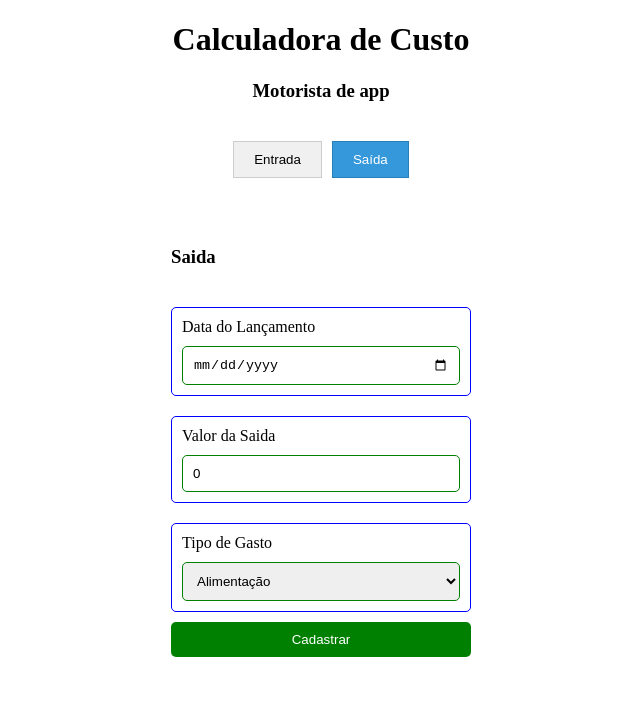
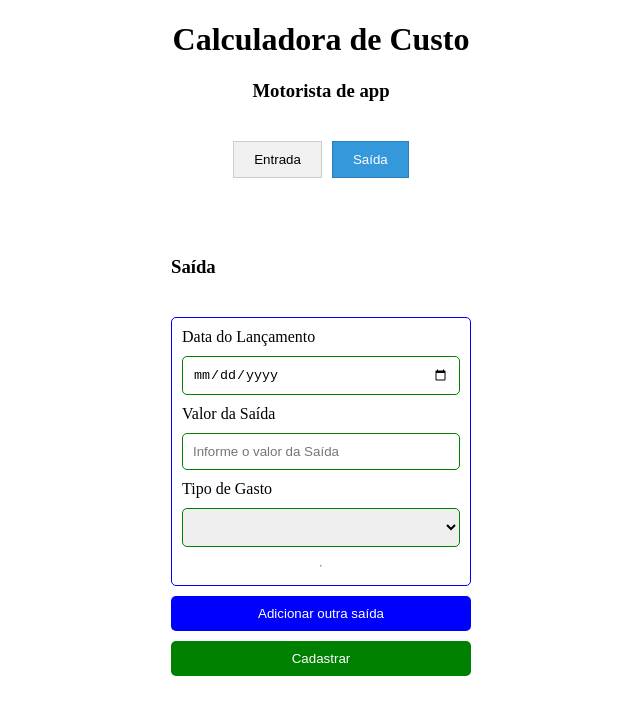
Before and after one commit to cairocarrilho/Calculadora_Custo_Motorista_De_App, a Vue app in the folder frontend/registro-viagem-uber/: page / in a window 1280 px wide. Both pictures are taken after a click on the button "Saída". Shown: the top 714 px of the page, without its empty margins (319-959 px from the left). Built offline with nearby package versions, Linux system fonts and the light colour scheme.

Commit message:
criando os cards de amostras de resultado

```diff
--- a/frontend/registro-viagem-uber/src/App.vue
+++ b/frontend/registro-viagem-uber/src/App.vue
@@ -2,8 +2,12 @@
 import TelaEntrada from './components/TelaEntrada.vue'
 import TelaSaida from "./components/TelaSaida.vue";
 import Calculos from "./components/Calculos.vue";
+import CardSaida from "./views/CardSaida.vue";
+import CardSaldo from "./views/CardSaldo.vue";
 
-import { ref, computed,provide  } from 'vue'
+import { ref, computed,provide , watch } from 'vue'
+
+
 
 //Entrada
 const ganhoValor = ref(0);
@@ -11,15 +15,22 @@ const kmRodado = ref(0);
 const horasTrabalhadas = ref(0);
 const qtdeViagem = ref(0);
 const resultadosEntrada = ref(false);
-
-
-
+const cadastroRealizado = ref(false)
 
 // Saida
 const valorSaida = ref(0);
 const tipoGasto = ref('alimentacao')
 const dataSaida =  ref('')
 const itensDeSaida = ref([])
+
+const totalSaidas = computed(() => {
+  return itensDeSaida.value.reduce((soma, item) => soma + Number(item.valor), 0)
+})
+
+watch(cadastroRealizado, (newVal) => {
+  console.log('cadastroRealizado mudou para:', newVal)
+})
+
 
 
 
@@ -29,14 +40,17 @@ provide('dadosEntrada', {
   kmRodado,
   horasTrabalhadas,
   qtdeViagem,
-  resultadosEntrada
+  resultadosEntrada,
+  cadastroRealizado
 })
 
 provide('dadosSaida', {
   tipoGasto,
   valorSaida,
   dataSaida,
-  itensDeSaida
+  itensDeSaida,
+  totalSaidas
+
 })
 
 
@@ -72,10 +86,20 @@ const componenteAtual = computed(() => {
       >
         Saída
       </button>
+
+
+    </div>
+    <div class="cardResultados">
+      <CardSaida  v-if="totalSaidas > 0" />
+      <CardSaldo v-if=" cadastroRealizado" />
+
     </div>
 
+
     <!-- Renderiza o componente de acordo com a seleção,  -->
-    <component :is="componenteAtual" />
+
+      <component :is="componenteAtual" />
+
   </div>
   <Calculos v-if="tipoSelecionado === 'entrada'"/>
 
@@ -113,4 +137,13 @@ button.ativo {
   border-color: #2980b9;
 }
 
+.cardResultados{
+  display: flex;
+  flex-direction: row;
+  gap: 20px;
+  justify-content: center;
+}
+
+
+
 </style>
--- a/frontend/registro-viagem-uber/src/components/Calculos.vue
+++ b/frontend/registro-viagem-uber/src/components/Calculos.vue
@@ -9,9 +9,6 @@ const {
   qtdeViagem,
   resultadosEntrada
 } = inject('dadosEntrada')
-
-
-
 
 const calculoKm =  computed(()=>{
   return (ganhoValor.value / kmRodado.value).toFixed(2)
--- a/frontend/registro-viagem-uber/src/components/TelaEntrada.vue
+++ b/frontend/registro-viagem-uber/src/components/TelaEntrada.vue
@@ -1,6 +1,7 @@
 <script setup>
 
-import { inject } from 'vue'
+import {inject, ref} from 'vue'
+
 
 
 const {
@@ -8,20 +9,25 @@ const {
   kmRodado,
   horasTrabalhadas,
   qtdeViagem,
-  resultadosEntrada
+  resultadosEntrada,
+  cadastroRealizado
 } = inject('dadosEntrada') // injeto eles do elementos pai para ser usado
+
+
 
 
 const cadastrarEntrada =()=>{
 
   if(ganhoValor.value !== 0 && kmRodado.value !== 0 && horasTrabalhadas.value !== 0 && qtdeViagem.value!== 0) {
     resultadosEntrada.value = true;
+    cadastroRealizado.value = true
   }
+
 
 }
 
 
-
+console.log('Cadastro realizado:', cadastroRealizado)
 </script>
 
 <template>
--- a/frontend/registro-viagem-uber/src/components/TelaSaida.vue
+++ b/frontend/registro-viagem-uber/src/components/TelaSaida.vue
@@ -1,44 +1,46 @@
 <script setup>
-import {computed, ref, inject} from 'vue'
+import {inject, ref} from 'vue'
+
+
 
 const {
   tipoGasto,
   valorSaida,
   dataSaida,
-  itensDeSaida
+  itensDeSaida,
+
 } = inject('dadosSaida')
 
-
-// const descGasto = ref('')
-// const tipoGasto = ref('alimentacao')
-// const valorSaida = ref(0)
-// const dataSaida = ref('')
+const saidasTemporarias = ref([
+  { dataSaida: '', valorSaida: 0, tipoGasto: 'alimentacao' }
+])
 
 
-
-const totalSaidas = computed(() => {
-  return itensDeSaida.value.reduce((soma, item) => soma + Number(item.valor), 0)
+const cadastrarOutraSaida = () =>{
+  saidasTemporarias.value.push({
+    data: dataSaida,
+    valor: valorSaida,
+    tipo: tipoGasto
   })
-
+}
 const cadastrarSaida = ()=>{
 
-  if(dataSaida.value === '' && valorSaida.value === 0) {
-    if (!confirm("Confirma salvar com valores zerados?")) return
+  for (const saida of saidasTemporarias.value) {
+    if (saida.data === '' && saida.valor === 0) {
+      if (!confirm("Confirma salvar uma saída com valores zerados?")) return
     }
 
-  // Adiciona no array
     itensDeSaida.value.push({
-    data: dataSaida.value,
-    valor: valorSaida.value,
-    tipo: tipoGasto.value
+      data: saida.data,
+      valor: saida.valor,
+      tipo: saida.tipo
     })
+  }
 
-  // Limpa o formulário
-
-  valorSaida.value = 0
-  tipoGasto.value = 'alimentacao'
-  dataSaida.value = ''
-
+  // Limpa os campos após cadastrar
+  saidasTemporarias.value = [
+    { data: '', valor: 0, tipo: 'alimentacao' }
+  ]
 
 }
 
@@ -47,56 +49,59 @@ const cadastrarSaida = ()=>{
 
 <template>
 
+
     <div class="container">
       <form @submit.prevent="cadastrarSaida">
-      <h3>Saida</h3>
+        <h3>Saída</h3>
 
-      <div class="card">
+        <div
+            class="card"
+            v-for="(saida, index) in saidasTemporarias"
+            :key="index"
+        >
           <label>Data do Lançamento</label>
-        <input type="date" v-model="dataSaida">
-      </div>
+          <input type="date" v-model="saida.data" />
 
-
-      <div class="card">
-        <label>Valor da Saida</label>
-        <input type="number"
-               v-model="valorSaida"
-               placeholder="Informe o valor da Saida"
+          <label>Valor da Saída</label>
+          <input
+              type="number"
+              v-model="saida.valor"
+              placeholder="Informe o valor da Saída"
               inputmode="decimal"
               step="0.01"
           />
-        </div>
-        <!--inputmode="decimal" ativa o teclado numérico com ponto (em celulares) Em navegadores em português (pt-BR), usuário pode digitar com vírgula,e o Vue converterá corretamente se o valor for válido -->
-        <!-- step="0.01"  permite valores decimais como 25.50 -->
 
-      <div class="card">
           <label for="tipoGasto">Tipo de Gasto</label>
-        <select v-model="tipoGasto" id="tipoGasto">
+          <select v-model="saida.tipo">
             <option value="alimentacao">Alimentação</option>
-          <option value="Etanol">Combustivel Etanol</option>
-          <option value="Gasolina">Combustivel Gasolina</option>
+            <option value="Etanol">Combustível Etanol</option>
+            <option value="Gasolina">Combustível Gasolina</option>
           </select>
+
+          <hr />
         </div>
 
+        <button type="button" @click="cadastrarOutraSaida" class="azul">
+          Adicionar outra saída
+        </button>
 
-      <input type="submit" value="Cadastrar">
-
+        <input type="submit" value="Cadastrar" />
       </form>
-
-    <div v-if="itensDeSaida.length > 0">
-      <h4>Gastos cadastrados:</h4>
-      <ul>
-        <li v-for="(item, index) in itensDeSaida" :key="index">
-          {{ item.data }} -  : R$ {{ item.valor }} ({{ item.tipo }})
-        </li>
-      </ul>
-
-      <p><strong>Total de Gastos:</strong> R$ {{ totalSaidas.toFixed(2) }}</p>
     </div>
-  </div>
-
 </template>
 
 <style scoped>
+.azul{
+
+  width: 100%;
+  background-color: blue;
+  color: white;
+  border: none;
+  padding: 10px;
+  border-radius: 5px;
+  cursor: pointer;
+  gap:10px;
+
+}
 
 </style>
--- a/frontend/registro-viagem-uber/src/views/CardSaida.vue
+++ b/frontend/registro-viagem-uber/src/views/CardSaida.vue
@@ -1,11 +1,27 @@
-<script setup lang="ts">
+<script setup >
+import {inject} from 'vue';
+
+const{ totalSaidas } = inject('dadosSaida');
+
 
 </script>
 
 <template>
-
+  <div class="card">
+    <h4>Total de Saídas</h4>
+    <p>R$ {{ totalSaidas.toFixed(2) }}</p>
+  </div>
 </template>
 
 <style scoped>
-
+.card {
+  width: 115px;
+  height: 150px;
+  padding: 15px;
+  border-radius: 10px;
+  margin-top: 20px;
+  text-align: center;
+  background: red;
+  font-weight: bolder;
+}
 </style>
--- /dev/null
+++ b/frontend/registro-viagem-uber/src/views/CardSaldo.vue
@@ -0,0 +1,36 @@
+<script setup>
+import {computed, inject} from 'vue'
+
+const { ganhoValor} = inject('dadosEntrada')
+
+const {totalSaidas} = inject('dadosSaida')
+
+
+const saldo = computed(() => {
+  return ganhoValor.value - totalSaidas.value
+})
+
+
+
+</script>
+
+<template>
+  <div class="card" >
+    <h4>Saldo</h4>
+    <p>R$ {{ saldo.toFixed(2) }}</p>
+  </div>
+</template>
+
+<style scoped>
+.card {
+  width: 115px;
+  height: 150px;
+  background: green;
+  padding: 15px;
+  border-radius: 10px;
+  margin-top: 20px;
+  text-align: center;
+  font-weight: bolder;
+
+}
+</style>
```
Also changed, not shown: frontend/registro-viagem-uber/src/views/CardTotalFaturado.vue (deleted, +0 -11 lines). Lines whose indentation alone changed are shown as unchanged.
